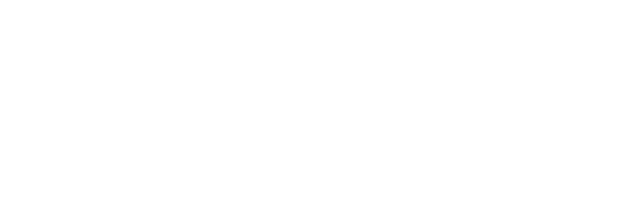
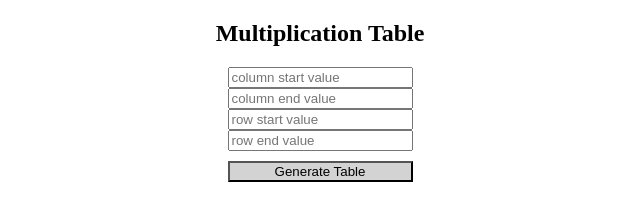
Before and after one commit to axwxs/GUI-HW3, a plain HTML site: page index.html in a window 1280 px wide. Shown: the whole page, without its empty margins (320-960 px from the left). Drawn offline with Linux system fonts and the light colour scheme.

Commit message:
Mostly working. Bug with two negative numbers though

```diff
--- a/css/stylesheet.css
+++ b/css/stylesheet.css
@@ -0,0 +1,61 @@
+.page-header {
+    display: flex;
+    justify-content: center;
+}
+
+.input-group {
+    display: flex;
+    justify-content: center;
+    /*align-items: center;*/
+    margin: 0 auto;
+    /*background: red;*/
+    width: 50%;
+}
+
+.input-group button{
+    margin-top: 10px;
+    background: lightgray;
+    width: 100%
+}
+
+form {
+    display: flex;
+    flex-direction: column;
+}
+
+.main-table-container {
+    display: flex;
+    justify-content: center;
+}
+
+table {
+    margin-top: 20px;
+}
+
+table, th, td {
+    border-collapse: collapse;
+    border: black 1px solid;
+}
+
+th, td {
+    padding: 5px;
+    text-align: center;
+}
+
+th {
+    background-color: #00818d;
+    color: white;
+    font-weight: bold;
+}
+
+td {
+    background-color: #e6e6e6;
+    font-weight: bold;
+}
+
+
+
+
+/*tr:nth-child(even+1) {*/
+/*    background-color: #00818d;*/
+/*}*/
--- a/index.html
+++ b/index.html
@@ -7,6 +7,18 @@
     <script src="js/multiplication.js"></script>
 </head>
 <body>
+    <h2 class="page-header">Multiplication Table</h2>
 
+
+    <div class="input-group">
+        <form id="numberInputForm">
+            <input type="number" id='colStart' placeholder='column start value'/>
+            <input type="number" id='colEnd' placeholder='column end value'/>
+            <input type="number" id='rowStart' placeholder='row start value'/>
+            <input type="number" id='rowEnd' placeholder='row end value'/>
+            <button type='button' onclick="return create_table()">Generate Table</button>
+        </form>
+    </div>
+    <div class="main-table-container"></div>
 </body>
 </html>
--- a/js/multiplication.js
+++ b/js/multiplication.js
@@ -0,0 +1,91 @@
+
+
+/*
+create_table = function() {
+    var table = document.createElement("table");
+    var tbody = document.createElement("tbody");
+    for (var i = 0; i < 10; i++) {
+        var tr = document.createElement("tr");
+        for (var j = 0; j < 10; j++) {
+            var td = document.createElement("td");
+            td.appendChild(document.createTextNode(i * j));
+            tr.appendChild(td);
+        }
+        tbody.appendChild(tr);
+    }
+    table.appendChild(tbody);
+    return table;
+}
+*/
+
+create_table = function() {
+    /* var table = document.createElement("table");
+    var tbody = document.createElement("tbody");
+    for (var i = 0; i < 10; i++) {
+        var tr = document.createElement("tr");
+        for (var j = 0; j < 10; j++) {
+            var td = document.createElement("td");
+            td.appendChild(document.createTextNode(i * j));
+            tr.appendChild(td);
+        }
+        tbody.appendChild(tr);
+    }
+    table.appendChild(tbody); */
+
+    var cStartValue = document.getElementById("colStart").value
+    var cEndValue = document.getElementById("colEnd").value
+    var rStartValue = document.getElementById("rowStart").value
+    var rEndValue = document.getElementById("rowEnd").value
+
+    var vals = [cStartValue, cEndValue, rStartValue, rEndValue]
+
+    newTable = document.createElement("table")
+    newTable.setAttribute("id", "newTable")
+    var newTbody = document.createElement("tbody")
+    for (var i = rStartValue; i <= rEndValue; i++) {
+        var tr = document.createElement("tr");
+        for (var j = cStartValue; j <= cEndValue; j++) {
+            var td = document.createElement("td");
+            // td.appendChild(document.createTextNode(j));
+            td.appendChild(document.createTextNode(parseInt(i) * parseInt(j)));
+            tr.appendChild(td);
+        }
+        newTbody.appendChild(tr);
+    }
+
+    var hRow = document.createElement("tr");
+    hRow.appendChild(document.createElement("td"))
+    for (var i = cStartValue; i <= cEndValue; i++) {
+        var th = document.createElement("th");
+        th.appendChild(document.createTextNode(i));
+        hRow.appendChild(th);
+    }
+    newTbody.insertBefore(hRow, newTbody.firstChild)
+
+    newTable.appendChild(newTbody);
+
+    var elementToAppend = document.querySelector('.main-table-container')
+
+
+
+    // var addition = document.createElement('div')
+
+    // addition.textContent = 'Added by JavaScript'
+    // elementToAppend.appendChild(addition)
+    // elementToAppend.innerHTML += table;
+
+    elementToAppend.appendChild(newTable)
+
+    var rowsToAppend = document.querySelectorAll("tr")
+    var rowValueToAdd = rStartValue
+    for (var i = 1; i < rowsToAppend.length; i++) {
+        rowsToAppend[i].innerHTML = `<th>${rowValueToAdd}</th>` + rowsToAppend[i].innerHTML
+        rowValueToAdd++
+    }
+
+    console.log('table created');
+    console.log(vals);
+    console.log(rowsToAppend)
+    console.log(rowValueToAdd)
+    return false;
+}
```
